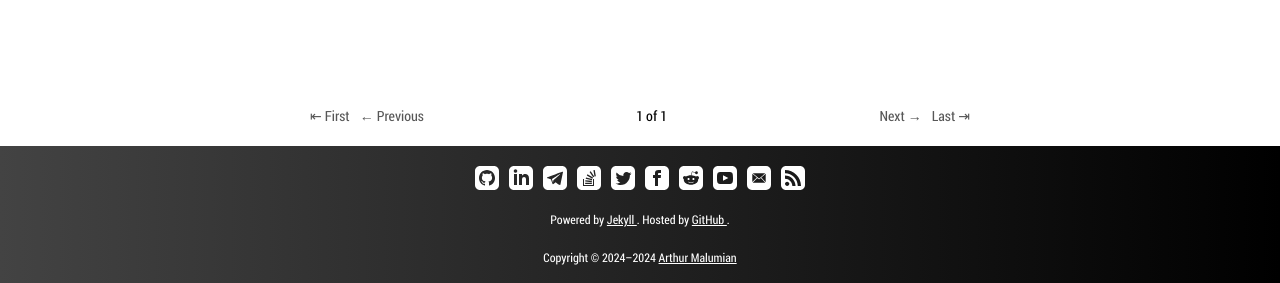
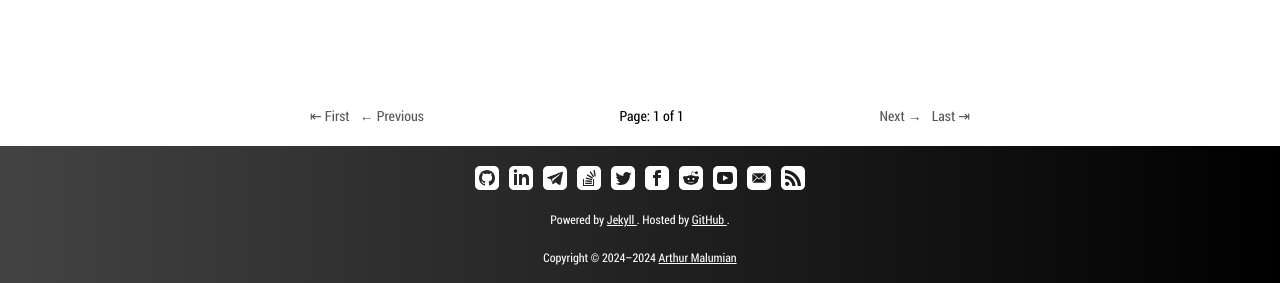
Before and after one commit to amalumian/www.malumian.dev, a Jekyll site: the page built from index.html, in a window 1280 px wide. Shown: the part 614-897 px from the top of the page. Built offline with Jekyll 4.4.1, drawn with Linux system fonts in a browser that asks for light colours; the list of posts is cut into pages by our own code.

Commit message:
Add text 'page' for page number

```diff
--- a/index.html
+++ b/index.html
@@ -62,8 +62,8 @@ image: /assets/images/wide-logo.png
       {% endif %}
     </div>
     <div class="pagination__side pagination__side_middle">
-      <p class="pagination__page-number" aria-label="Pages">
-        {{ paginator.page }} of {{ paginator.total_pages }}
+      <p class="pagination__page-number">
+        Page: {{ paginator.page }} of {{ paginator.total_pages }}
       </p>
     </div>
     <div class="pagination__side">
```
